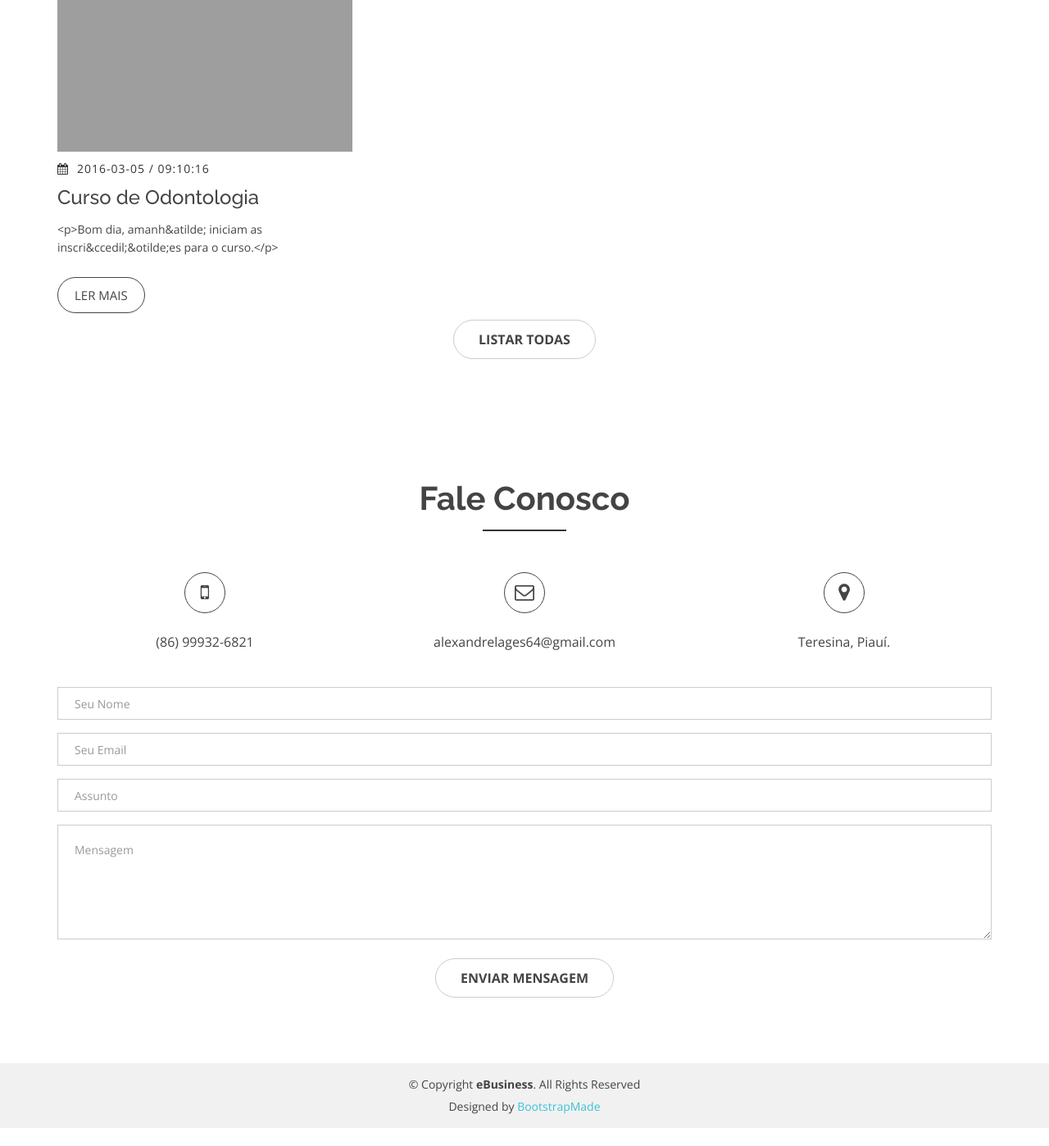
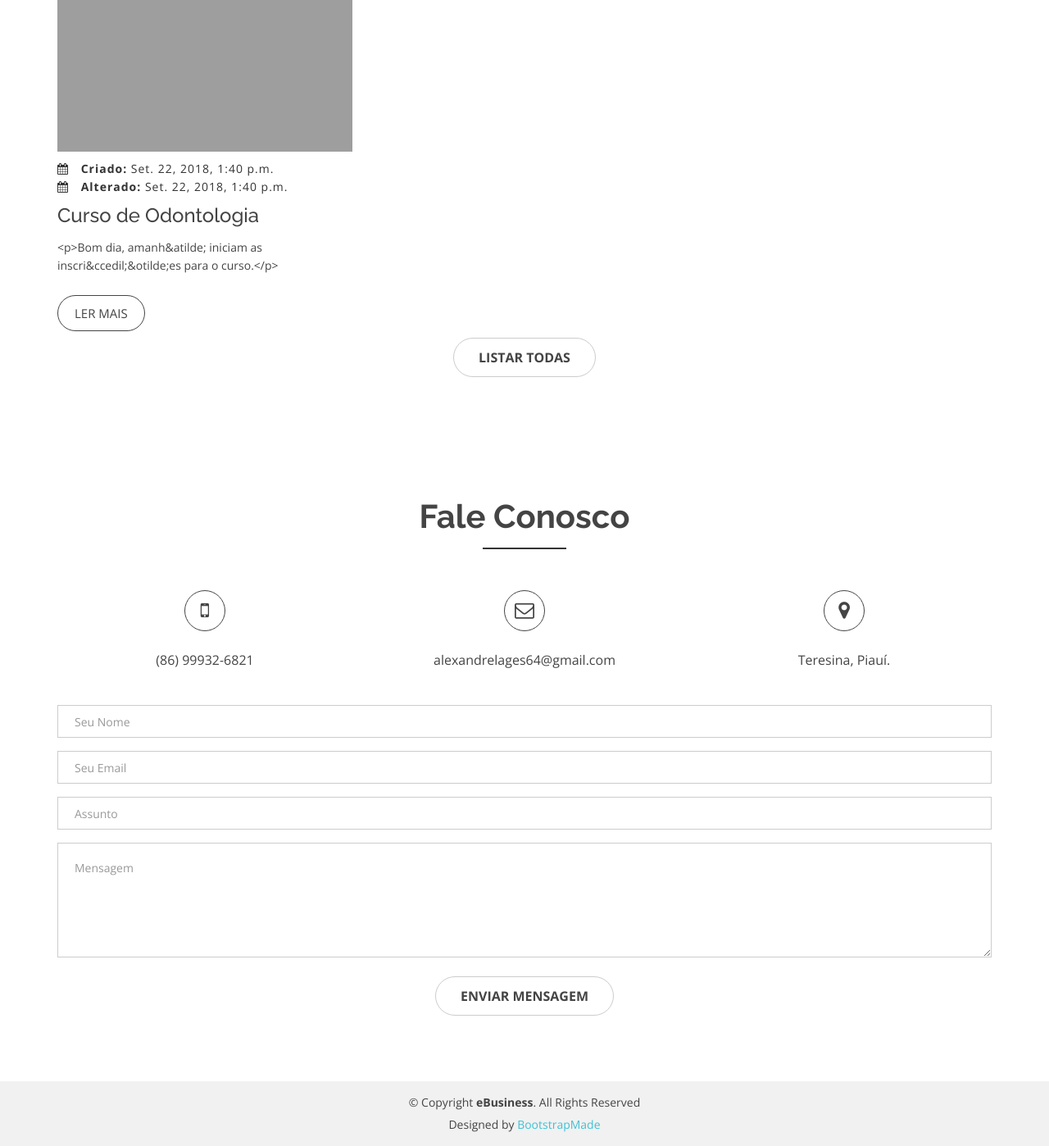
Before and after one commit to Irvayne/AcademiaPiauienseDeOdontologia, a Django app: page / in a window 1280 px wide. Shown: the part 2101-3499 px from the top of the page at 82% size. Before the commit the page ends 3477 px from the top, so only its background shows below. Run offline with Django 3.2, Linux system fonts and the light colour scheme; data comes from the database, SQL or seed files in the repository; both versions use the stored data as it was after the commit; data that the repository does not hold is empty; some libraries are stand-ins or nearby versions; grey boxes are pictures that could not be loaded.

Commit message:
resolução do bug das migrations

```diff
--- a/front/templates/index.html
+++ b/front/templates/index.html
@@ -208,8 +208,12 @@
               </div>
               <div class="blog-meta">
                 <span class="date-type">
-									<i class="fa fa-calendar"></i>2016-03-05 / 09:10:16
+									<i class="fa fa-calendar"></i> <b>Criado: </b>{{noticia.criado}}
 								</span>
+                <br>
+                <span class="date-type">
+                  <i class="fa fa-calendar"></i> <b>Alterado: </b>{{noticia.modificado}}
+                </span>
               </div>
               <div class="blog-text">
                 <h4>
```
Also changed, not shown: core/migrations/0006_auto_20180922_1333.py (added), db.sqlite3.
